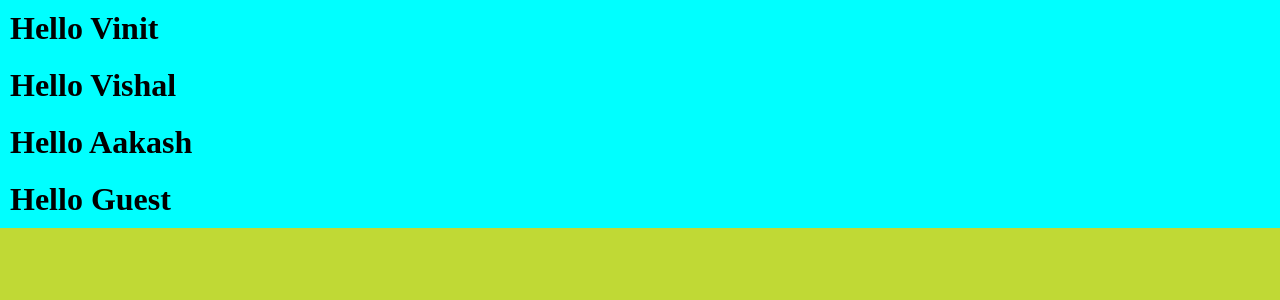
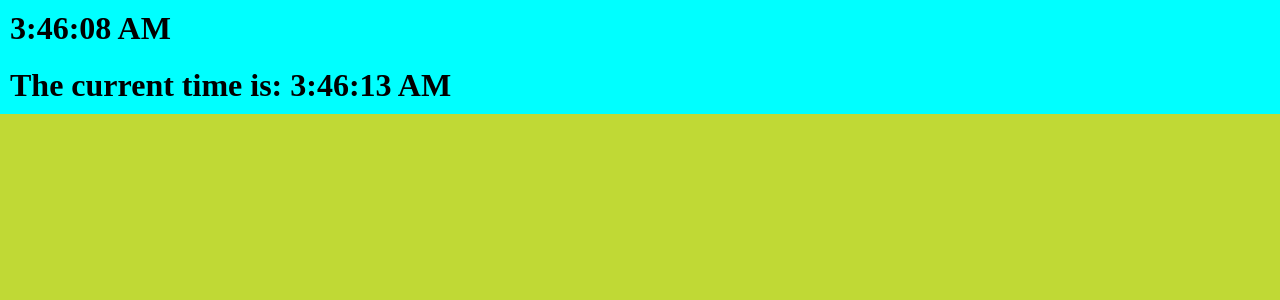
Before and after one commit to SinhaVinit/Main-Concept-React, a React (Create React App) app: page / in a window 1280 px wide. Shown: the top 300 px of the page. Built offline with nearby package versions, Linux system fonts and the light colour scheme.

Commit message:
Creating static and live clock. Rough

```diff
--- a/src/components/App.jsx
+++ b/src/components/App.jsx
@@ -1,29 +1,12 @@
 import "./App.css";
-const users = [
-  {
-    id: 1,
-    name: "Vinit",
-  },
-  {
-    id: 2,
-    name: "Vishal",
-  },
-  {
-    id: 3,
-    name: "Aakash",
-  },
-  {
-    id: 4,
-    name: "Guest",
-  },
-];
-
-function formatUser(user) {
-  return <h1>Hello {user.name}</h1>;
-}
 
 function App() {
-  return <div className="App">{users.map(formatUser)}</div>;
+  // const date = new Date();
+  return (
+    <div className="App">
+      <h1>{new Date().toLocaleTimeString()}</h1>
+    </div>
+  );
 }
 
 export default App;
--- /dev/null
+++ b/src/components/clock.jsx
@@ -0,0 +1,21 @@
+import React, { useState, useEffect } from "react";
+
+function MyComponent() {
+  const [time, setTime] = useState(new Date());
+
+  useEffect(() => {
+    const interval = setInterval(() => {
+      setTime(new Date());
+    }, 1000);
+
+    return () => clearInterval(interval);
+  }, []);
+
+  return (
+    <div className="App">
+      <h1>The current time is: {time.toLocaleTimeString()}</h1>
+    </div>
+  );
+}
+
+export default MyComponent;
--- a/src/index.js
+++ b/src/index.js
@@ -2,10 +2,12 @@ import React from "react";
 import ReactDOM from "react-dom/client";
 import "./index.css";
 import App from "./components/App";
+import MyComponent from "./components/clock";
 
 const root = ReactDOM.createRoot(document.getElementById("root"));
 root.render(
-  <React.StrictMode>
+  <div>
     <App />
-  </React.StrictMode>
+    <MyComponent />
+  </div>
 );
```
